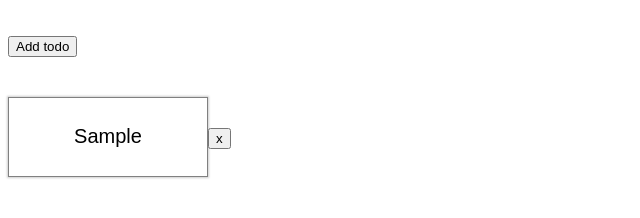
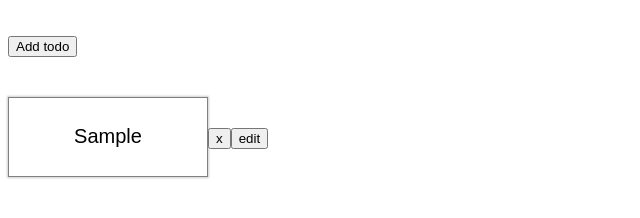
Before and after one commit to james-jenkinson/todo-pwa, a React app: page / in a window 1280 px wide. Both pictures are taken after typing "Sample" into the empty fields and a click on the button "Add todo". Shown: the part 122-340 px from the top of the page, without its empty margins (0-640 px from the left). Built offline with nearby package versions, Linux system fonts and the light colour scheme.

Commit message:
Action to update cards (#6)

```diff
--- a/src/components/Form/Form.Input.tsx
+++ b/src/components/Form/Form.Input.tsx
@@ -4,11 +4,11 @@ import './form.input.css'
 
 interface Props {
   name: string
+  defaultValue?: string
 }
 
 const FormInput: React.FC<Props> = (props) => {
   const { register, errors } = useFormContext()
-  console.log('errors', errors[props.name])
   const error = errors[props.name]
 
   const isErrorState = error !== undefined
@@ -17,6 +17,7 @@ const FormInput: React.FC<Props> = (props) => {
     <div>
       <input
         className={isErrorState ? 'form-input--error' : ''}
+        defaultValue={props.defaultValue}
         name={props.name}
         ref={register}
       />
--- a/src/components/Form/index.tsx
+++ b/src/components/Form/index.tsx
@@ -5,7 +5,7 @@ import FormInput from './Form.Input'
 
 interface Props<T extends {[key: string]: any}> {
   onSubmit: SubmitHandler<T>
-  children: React.ReactNode[]
+  children: React.ReactNode[] | React.ReactNode
   schema: any
 }
 
--- /dev/null
+++ b/src/components/Todo/Todo.DisplayMode.tsx
@@ -0,0 +1,40 @@
+import React, { useContext } from 'react'
+import { todoContext } from '../../data/TodoContext'
+import todoContainerContext from '../TodoContainer/todoContainerContext'
+
+interface Props {
+  id: string
+}
+
+const TodoDisplayMode: React.FC<Props> = (props) => {
+  const { selectTodo, setTodoStatus, deleteTodo } = useContext(todoContext)
+  const todo = selectTodo(props.id)
+  const { startEditing } = useContext(todoContainerContext)
+
+  console.log('todo display mode', props.id)
+
+  return (
+    <>
+      <button
+        className={`todo-button${todo.state === 'done' ? ' todo-button--done' : ''}`}
+        onClick={() =>
+          setTodoStatus(props.id, todo.state === 'done' ? 'not-done' : 'done')}
+      >
+        {todo.text}
+      </button>
+      <button
+        onClick={() =>
+          deleteTodo(props.id)}
+      >
+        x
+      </button>
+      <button
+        onClick={() => startEditing(props.id)}
+      >
+        edit
+      </button>
+    </>
+  )
+}
+
+export default TodoDisplayMode
--- /dev/null
+++ b/src/components/Todo/Todo.EditMode.tsx
@@ -0,0 +1,34 @@
+import React, { useContext } from 'react'
+import * as yup from 'yup'
+import { todoContext } from '../../data/TodoContext'
+import Form from '../Form'
+import todoContainerContext from '../TodoContainer/todoContainerContext'
+
+interface Props {
+  id: string
+}
+
+const schema = yup.object({
+  text: yup.string().required('Your todo needs a name')
+})
+
+const TodoEditMode: React.FC<Props> = (props) => {
+  const { selectTodo, editTodo } = useContext(todoContext)
+  const { stopEditing } = useContext(todoContainerContext)
+  const todo = selectTodo(props.id)
+
+  const onSubmit = (payload: { text: string }): void => {
+    editTodo(props.id, payload)
+    stopEditing()
+  }
+
+  return (
+    <Form onSubmit={onSubmit} schema={schema}>
+      <Form.Input name='text' defaultValue={todo.text} />
+      <button type='reset' onClick={stopEditing}>Cancel</button>
+      <button type='submit'>Update</button>
+    </Form>
+  )
+}
+
+export default TodoEditMode
--- a/src/components/Todo/index.tsx
+++ b/src/components/Todo/index.tsx
@@ -1,32 +1,23 @@
 import React, { useContext } from 'react'
-import { todoContext } from '../../data/TodoContext'
-import { TodoStatus } from '../../types/todo'
+import todoContainerContext from '../TodoContainer/todoContainerContext'
+import TodoDisplayMode from './Todo.DisplayMode'
+import TodoEditMode from './Todo.EditMode'
 import './todo.css'
 
 interface Props {
   id: string
-  text: string
-  status: TodoStatus
 }
 
 const Todo: React.FC<Props> = (props) => {
-  const { setTodoStatus, deleteTodo } = useContext(todoContext)
+  const { currentlyEditing } = useContext(todoContainerContext)
+
+  const isEditing = props.id === currentlyEditing
 
   return (
-    <div>
-      <button
-        className={`todo-button${props.status === 'done' ? ' todo-button--done' : ''}`}
-        onClick={() =>
-          setTodoStatus(props.id, props.status === 'done' ? 'not-done' : 'done')}
-      >
-        {props.text}
-      </button>
-      <button
-        onClick={() =>
-          deleteTodo(props.id)}
-      >
-        x
-      </button>
+    <div className={props.id}>
+      {isEditing
+        ? <TodoEditMode id={props.id} />
+        : <TodoDisplayMode id={props.id} />}
     </div>
   )
 }
--- a/src/components/TodoContainer/index.tsx
+++ b/src/components/TodoContainer/index.tsx
@@ -1,22 +1,30 @@
-import React, { useContext } from 'react'
+import React, { useContext, useState } from 'react'
 import { todoContext } from '../../data/TodoContext'
 import AddTodo from '../AddTodo'
 import Todo from '../Todo'
+import todoContainerContext from './todoContainerContext'
 
 const TodoContainer: React.FC = () => {
   const { todos } = useContext(todoContext)
+  const [currentlyEditing, setCurrentlyEditing] = useState<string | undefined>(undefined)
 
   return (
     <>
       <AddTodo />
+      <todoContainerContext.Provider
+        value={{
+          currentlyEditing,
+          startEditing: setCurrentlyEditing,
+          stopEditing: () => setCurrentlyEditing(undefined)
+        }}
+      >
         {todos.map(todo => (
           <Todo
             key={todo.id}
             id={todo.id}
-          text={todo.text}
-          status={todo.state}
           />
         ))}
+      </todoContainerContext.Provider>
     </>
   )
 }
--- /dev/null
+++ b/src/components/TodoContainer/todoContainerContext.ts
@@ -0,0 +1,15 @@
+import { createContext } from 'react'
+
+interface TodoContainerContext {
+  currentlyEditing: string | undefined
+  startEditing: (todoId: string) => void
+  stopEditing: () => void
+}
+
+const todoContainerContext = createContext<TodoContainerContext>({
+  currentlyEditing: undefined,
+  startEditing: () => {},
+  stopEditing: () => {}
+})
+
+export default todoContainerContext
--- a/src/data/TodoContext.tsx
+++ b/src/data/TodoContext.tsx
@@ -6,6 +6,8 @@ import { todoTable } from './todoDatabase'
 interface TodoContext {
   todos: Todo[]
   addTodo: (todo: Todo) => void
+  editTodo: (todoId: string, payload: Partial<Todo>) => void
+  selectTodo: (todoId: string) => Todo
   deleteTodo: (todoId: string) => void
   setTodoStatus: (id: string, status: TodoStatus) => void
 }
@@ -13,6 +15,8 @@ interface TodoContext {
 export const todoContext = createContext<TodoContext>({
   todos: [],
   addTodo: () => {},
+  editTodo: () => {},
+  selectTodo: (id) => ({ id, state: 'not-done', text: '' }),
   deleteTodo: () => {},
   setTodoStatus: () => {}
 })
@@ -36,8 +40,16 @@ export const TodoContextProvider: React.FC = (props) => {
     await todoTable.where({ id: todoId }).delete()
   }, [])
 
+  const editTodo = useCallback(async (todoId: string, payload: Partial<Todo>) => {
+    dispatch({ type: 'EDIT_TODO', payload: { id: todoId, data: payload } })
+    await todoTable.where({ id: todoId }).modify(payload)
+  }, [])
+
+  const selectTodo = useCallback((todoId) => {
+    return todoState.byId[todoId].data
+  }, [todoState])
+
   const setTodoStatus = useCallback(async (todoId: string, status: TodoStatus) => {
-    console.log('set todo status', todoId, status)
     dispatch({ type: 'UPDATE_TODO_STATUS', payload: { id: todoId, status } })
     await todoTable.where({ id: todoId }).modify({ state: status })
   }, [])
@@ -50,6 +62,8 @@ export const TodoContextProvider: React.FC = (props) => {
         todos,
         addTodo,
         deleteTodo,
+        editTodo,
+        selectTodo,
         setTodoStatus
       }}
     >
--- a/src/data/todoReducer.ts
+++ b/src/data/todoReducer.ts
@@ -22,6 +22,7 @@ type ReducerAction =
   { type: 'FETCH_TODOS_SUCCESS', payload: Todo[] } |
   { type: 'ADD_TODO', payload: Todo } |
   { type: 'DELETE_TODO', payload: { id: string } } |
+  { type: 'EDIT_TODO', payload: { id: string, data: Partial<Todo> } } |
   { type: 'UPDATE_TODO_STATUS', payload: { id: string, status: TodoStatus } }
 
 const reducer = (state: ReducerState, action: ReducerAction): ReducerState => {
@@ -47,6 +48,21 @@ const reducer = (state: ReducerState, action: ReducerAction): ReducerState => {
         todos: state.todos.filter(id => id !== action.payload.id)
       }
 
+    case 'EDIT_TODO':
+      return {
+        ...state,
+        byId: {
+          ...state.byId,
+          [action.payload.id]: {
+            ...state.byId[action.payload.id],
+            data: {
+              ...state.byId[action.payload.id].data,
+              ...action.payload.data
+            }
+          }
+        }
+      }
+
     case 'UPDATE_TODO_STATUS':
       return {
         ...state,
```
Lines whose indentation alone changed are shown as unchanged.
